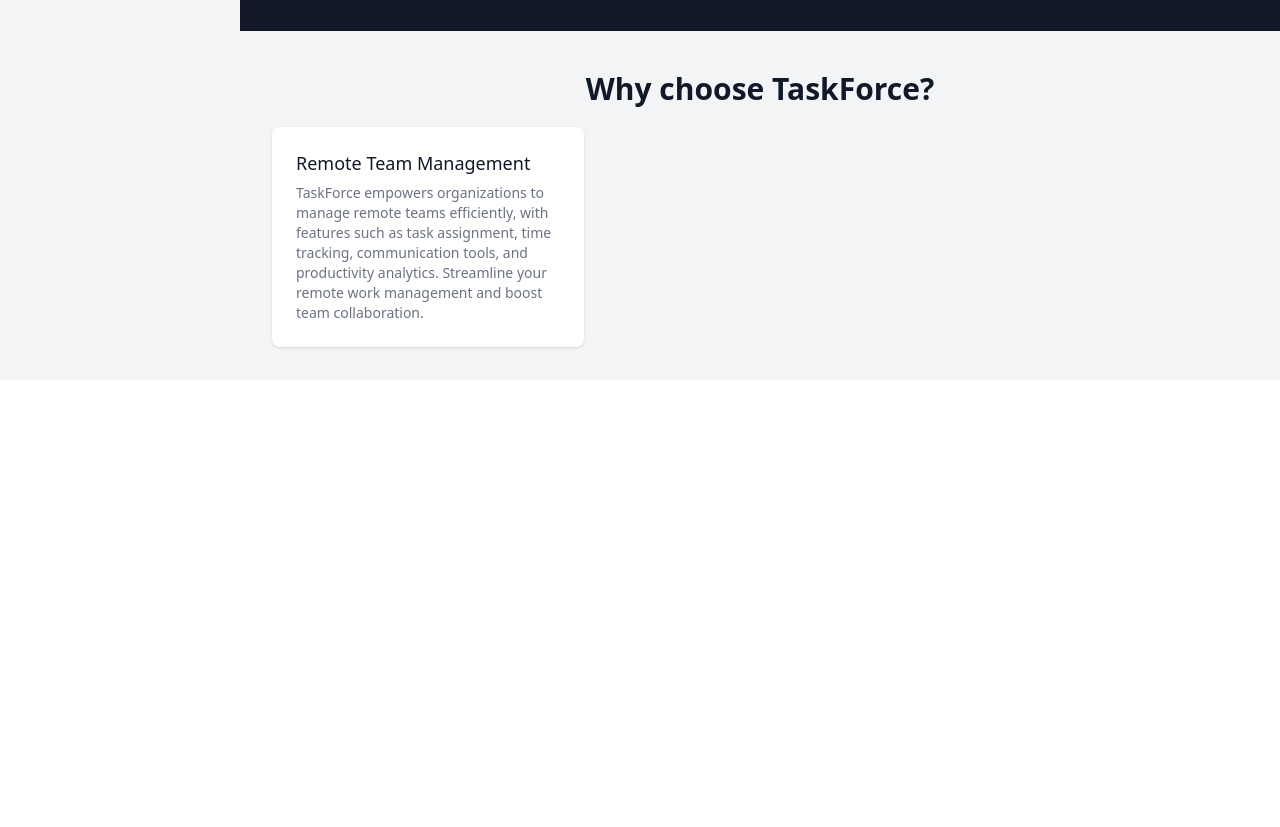
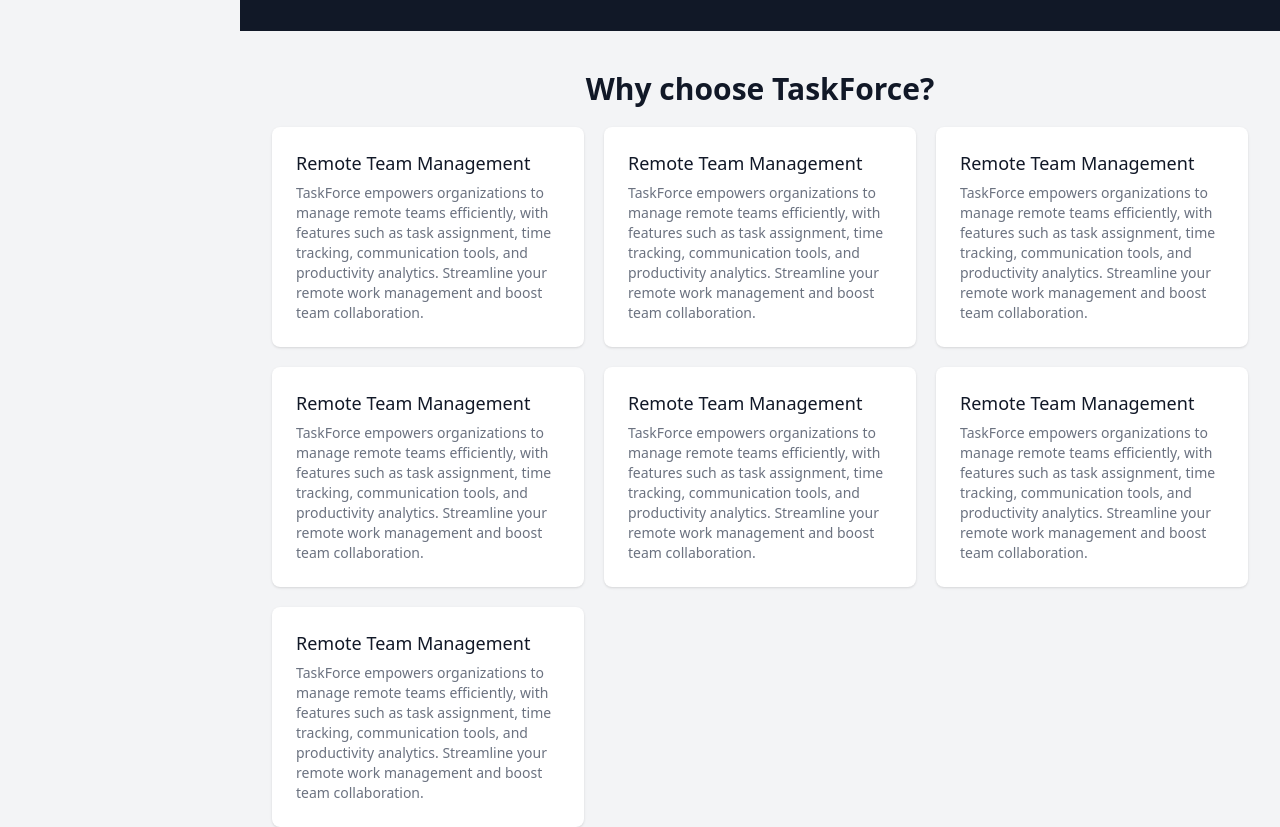
Before and after one commit to youssefalb/TaskForce, a Next.js app in the folder frontend/: page /about in a window 1280 px wide. Shown: the part 420-1247 px from the top of the page. Before the commit the page ends 800 px from the top, so only its background shows below. Built offline with nearby package versions, Linux system fonts and the light colour scheme.

Commit message:
User can register now

```diff
--- a/frontend/src/pages/about.tsx
+++ b/frontend/src/pages/about.tsx
@@ -37,11 +37,92 @@
                 time tracking, communication tools, and productivity analytics. Streamline your remote work management and boost
                 team collaboration.
             </div>
+
           </div>
         </div>
-        {/* More content about TaskForce */}
-        {/* ... */}
+
+               <div className="bg-white overflow-hidden shadow rounded-lg">
+          <div className="px-4 py-5 sm:p-6">
+            <h3 className="text-lg leading-6 font-medium text-gray-900">
+              Remote Team Management
+            </h3>
+            <div className="mt-2 max-w-xl text-sm text-gray-500">
+                TaskForce empowers organizations to manage remote teams efficiently, with features such as task assignment,
+                time tracking, communication tools, and productivity analytics. Streamline your remote work management and boost
+                team collaboration.
+            </div>
+
+          </div>
+        </div>
+               <div className="bg-white overflow-hidden shadow rounded-lg">
+          <div className="px-4 py-5 sm:p-6">
+            <h3 className="text-lg leading-6 font-medium text-gray-900">
+              Remote Team Management
+            </h3>
+            <div className="mt-2 max-w-xl text-sm text-gray-500">
+                TaskForce empowers organizations to manage remote teams efficiently, with features such as task assignment,
+                time tracking, communication tools, and productivity analytics. Streamline your remote work management and boost
+                team collaboration.
+            </div>
+
+          </div>
+        </div>
+               <div className="bg-white overflow-hidden shadow rounded-lg">
+          <div className="px-4 py-5 sm:p-6">
+            <h3 className="text-lg leading-6 font-medium text-gray-900">
+              Remote Team Management
+            </h3>
+            <div className="mt-2 max-w-xl text-sm text-gray-500">
+                TaskForce empowers organizations to manage remote teams efficiently, with features such as task assignment,
+                time tracking, communication tools, and productivity analytics. Streamline your remote work management and boost
+                team collaboration.
+            </div>
+
+          </div>
+        </div>
+               <div className="bg-white overflow-hidden shadow rounded-lg">
+          <div className="px-4 py-5 sm:p-6">
+            <h3 className="text-lg leading-6 font-medium text-gray-900">
+              Remote Team Management
+            </h3>
+            <div className="mt-2 max-w-xl text-sm text-gray-500">
+                TaskForce empowers organizations to manage remote teams efficiently, with features such as task assignment,
+                time tracking, communication tools, and productivity analytics. Streamline your remote work management and boost
+                team collaboration.
+            </div>
+
+          </div>
+        </div>
+
+               <div className="bg-white overflow-hidden shadow rounded-lg">
+          <div className="px-4 py-5 sm:p-6">
+            <h3 className="text-lg leading-6 font-medium text-gray-900">
+              Remote Team Management
+            </h3>
+            <div className="mt-2 max-w-xl text-sm text-gray-500">
+                TaskForce empowers organizations to manage remote teams efficiently, with features such as task assignment,
+                time tracking, communication tools, and productivity analytics. Streamline your remote work management and boost
+                team collaboration.
+            </div>
+
+          </div>
+        </div>
+               <div className="bg-white overflow-hidden shadow rounded-lg">
+          <div className="px-4 py-5 sm:p-6">
+            <h3 className="text-lg leading-6 font-medium text-gray-900">
+              Remote Team Management
+            </h3>
+            <div className="mt-2 max-w-xl text-sm text-gray-500">
+                TaskForce empowers organizations to manage remote teams efficiently, with features such as task assignment,
+                time tracking, communication tools, and productivity analytics. Streamline your remote work management and boost
+                team collaboration.
+            </div>
+
+          </div>
+        </div>
       </div>
+
+
     </div>
   </div>
 </div>
--- a/frontend/src/pages/auth/register.tsx
+++ b/frontend/src/pages/auth/register.tsx
@@ -2,6 +2,7 @@
 import { useState } from 'react';
 import CustomTextInput from '../../components/CustomTextInput';
 import React from 'react';
+import axios from 'axios';
 
 
 export default function Register() {
@@ -10,6 +11,28 @@
     const [firstName, setFname] = useState('');
     const [lastName, setLname] = useState('');
 
+
+    const handleSubmit = async (e) => {
+        e.preventDefault();
+
+        const userData = {
+            email,
+            password,
+            first_name: firstName,
+            last_name: lastName,
+        };
+
+        try {
+            const response = await axios.post('http://localhost:8000/register/', userData);
+            if (response.status === 201) {
+                console.log('User registered successfully!');
+            } else {
+                console.error('Failed to register user.');
+            }
+        } catch (error) {
+            console.error('An error occurred:', error);
+        }
+    };
 
 
     return (
@@ -30,6 +53,7 @@
                         <button
                             type='submit'
                             className='p-2 mt-5 m-2 text-white font-bold bg-gray-900 rounded-2xl'
+                            onClick={handleSubmit}
                         >
                             Register
                         </button>
```
Also changed, not shown: 1 other file (tests, documents, lock files or other folders).
